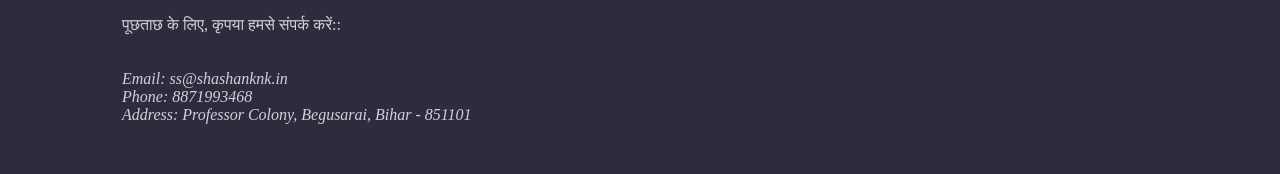
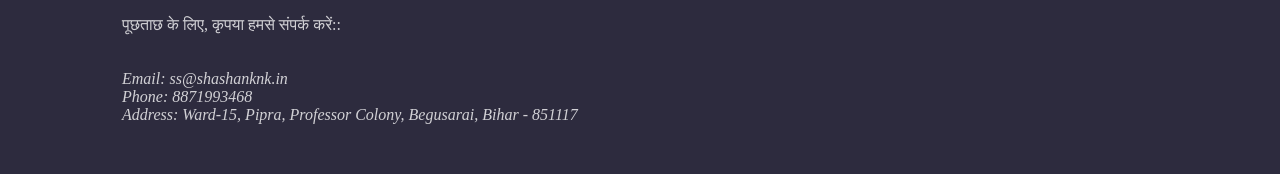
Before and after one commit to nishant-k1/shashanknk, a Next.js app: page / in a window 1280 px wide. Shown: the part 1267-1441 px from the top of the page. Built offline with nearby package versions, Linux system fonts and the light colour scheme.

Commit message:
update contact

```diff
--- a/src/views/HomeView/index.tsx
+++ b/src/views/HomeView/index.tsx
@@ -96,7 +96,7 @@ const HomeView = ({}: HomeViewProps) => {
           <address>
             Email: ss@shashanknk.in <br />
             Phone: 8871993468 <br />
-            Address: Professor Colony, Begusarai, Bihar - 851101
+            Address: Ward-15, Pipra, Professor Colony, Begusarai, Bihar - 851117
           </address>
           <div>{/* Social media icons/links */}</div>
         </div>
```
